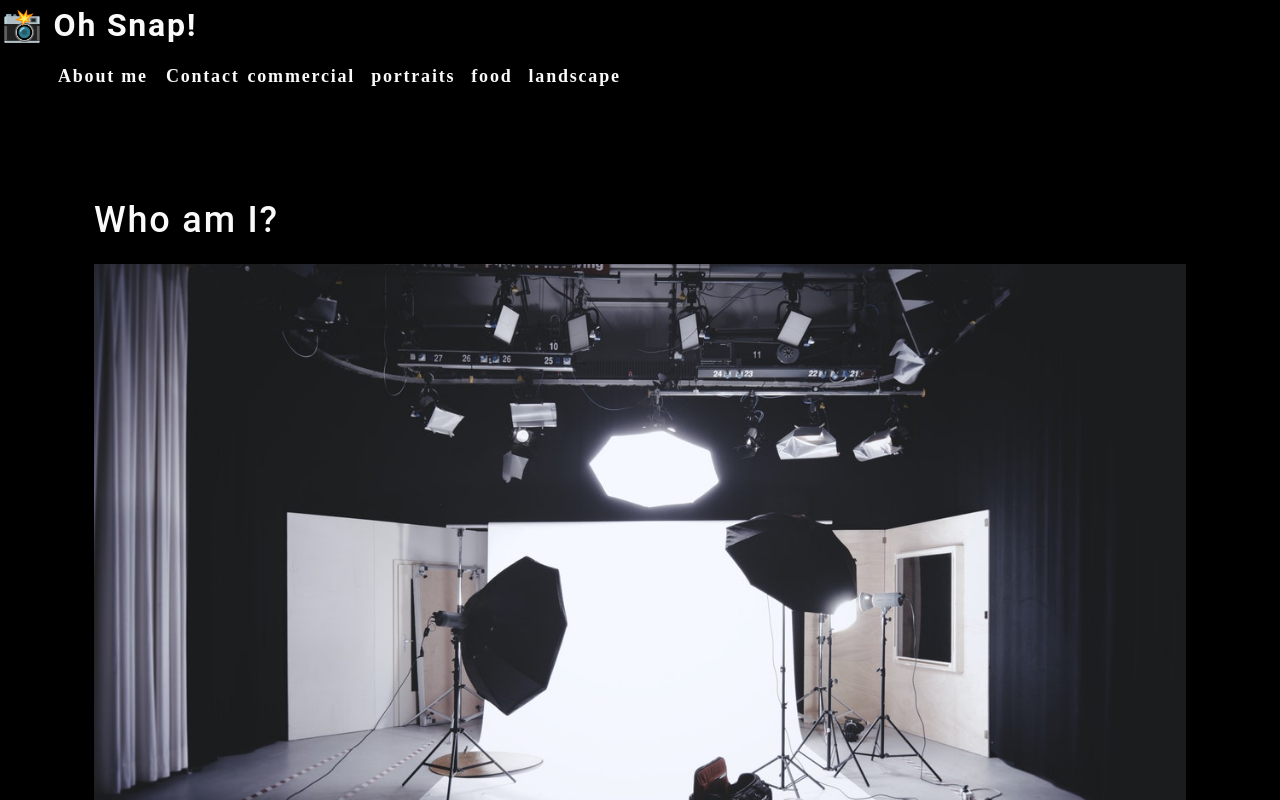
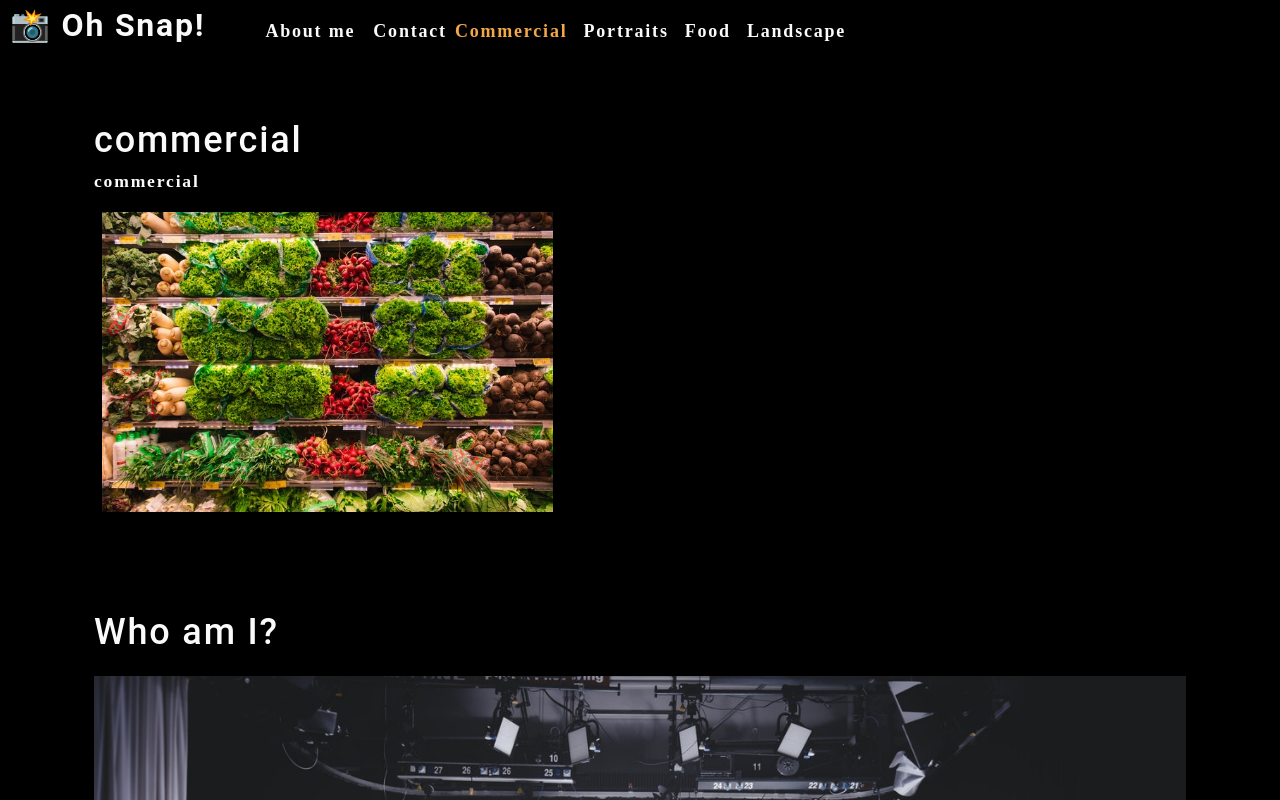
Before and after one commit to bibo1011/photo-port, a React (Create React App) app: page / in a window 1280 px wide. Shown: the top 800 px of the page. Built offline with nearby package versions, Linux system fonts and the light colour scheme.

Commit message:
add useState and useEffect

```diff
--- a/src/App.js
+++ b/src/App.js
@@ -1,14 +1,34 @@
-import React from 'react';
+import React, {useState} from 'react';
 import About from './components/About';
 import Nav from './components/Nav';
+import Gallery from './components/Gallery';
 import './App.css';
 
 function App() {
+  const [categories] = useState([
+    {
+      name: 'commercial',
+      description: 'Photos of grocery stores, food trucks, and other commercial projects',
+    },
+    { name: 'portraits', description: 'Portraits of people in my life' },
+    { name: 'food', description: 'Delicious delicacies' },
+    { name: 'landscape', description: 'Fields, farmhouses, waterfalls, and the beauty of nature' },
+  ]);
+  const [currentCategory, setCurrentCategory] = useState(categories[0]);
+
   return (
     <div>
-      <Nav></Nav>
+      <Nav
+        categories={categories}
+        setCurrentCategory={setCurrentCategory}
+        currentCategory={currentCategory}>
+
+      </Nav>
       <main>
-        <About></About>
+        <div>
+          <Gallery></Gallery>
+          <About></About>
+        </div>
       </main>
     </div>
   );
--- a/src/components/About/index.js
+++ b/src/components/About/index.js
@@ -2,7 +2,7 @@
 import coverImage from "../../assets/cover/cover-image.jpg";
 
 
-function About() {
+function About(props) {
     return (
         <section className="my-5">
           <h1 id="about">Who am I?</h1>
--- /dev/null
+++ b/src/components/Gallery/index.js
@@ -0,0 +1,26 @@
+import React from 'react';
+import { capitalizeFirstLetter } from '../../utils/helpers';
+import photo from "../../assets/small/commercial/0.jpg";
+
+
+function Gallery(props) {
+    const currentCategory = {
+        name: "commercial",
+        description:
+            "Photos of grocery stores, food trucks, and other commercial projects",
+    };
+    return (
+        <section>
+            <h1>{currentCategory.name}</h1>
+            <p>{currentCategory.name}</p>
+            <div>
+                <img
+                    src={photo}
+                    alt='commercial example'
+                    className='img-thumbnail mx-1'
+                />
+            </div>
+        </section>
+    );
+}
+export default Gallery;
--- a/src/components/Nav/index.js
+++ b/src/components/Nav/index.js
@@ -1,34 +1,36 @@
-import React from 'react';
+import React, { useEffect } from 'react';
+import { capitalizeFirstLetter } from "../../utils/helpers";
 
-function Nav() {
-    const categories = [
-        {
-          name: "commercial",
-          description:
-            "Photos of grocery stores, food trucks, and other commercial projects",
-        },
-        { name: "portraits", description: "Portraits of people in my life" },
-        { name: "food", description: "Delicious delicacies" },
-        {
-          name: "landscape",
-          description: "Fields, farmhouses, waterfalls, and the beauty of nature",
-        },
-    ];
 
-    function categorySelected(name) {
-        console.log(`${name} clicked`)
-    }
+function Nav(props) {
+    const {
+        categories = [],
+        setCurrentCategory,
+        currentCategory,
+    } = props
+
+    useEffect(() => {
+        document.title = capitalizeFirstLetter(currentCategory.name);
+    }, [currentCategory]);
+
+
     return (
-        <header>
+        <header className="flex-row px-1">
             <h2>
-                <a data-testid="link"  href="/">
-                <span role="img" aria-label="camera"> 📸</span> Oh Snap!
+                <a data-testid="link" href="/">
+                    <span role="img" aria-label="camera">
+                        {" "}
+                📸
+              </span>{" "}
+              Oh Snap!
             </a>
             </h2>
             <nav>
                 <ul className="flex-row">
                     <li className="mx-2">
-                    <a data-testid="about" href="#about">
+                        <a
+                            href="#about"
+                        >
                             About me
                 </a>
                     </li>
@@ -36,9 +38,14 @@
                         <span>Contact</span>
                     </li>
                     {categories.map((category) => (
-                        <li className="mx-1" key={category.name}>
-                            <span onClick={categorySelected}>
-                                {category.name}
+                        <li className={`mx-1 ${currentCategory.name === category.name && 'navActive'
+                            }`} key={category.name}>
+                            <span
+                                onClick={() => {
+                                    setCurrentCategory(category)
+                                }}
+                            >
+                                {capitalizeFirstLetter(category.name)}
                             </span>
                         </li>
                     ))}
```
Lines whose indentation alone changed are shown as unchanged.
